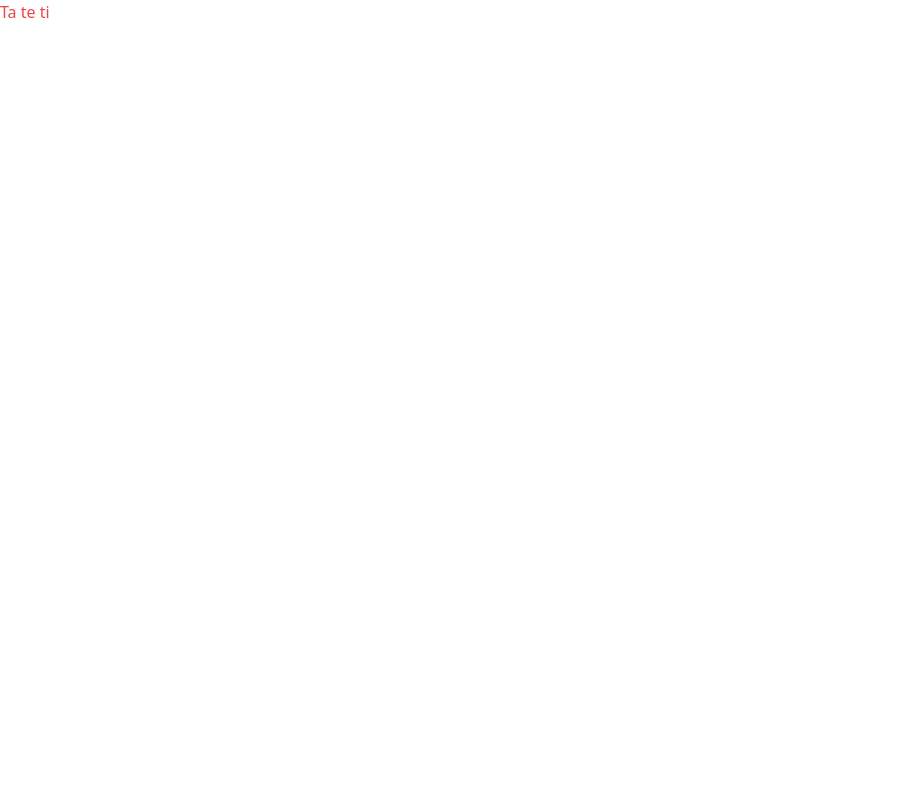
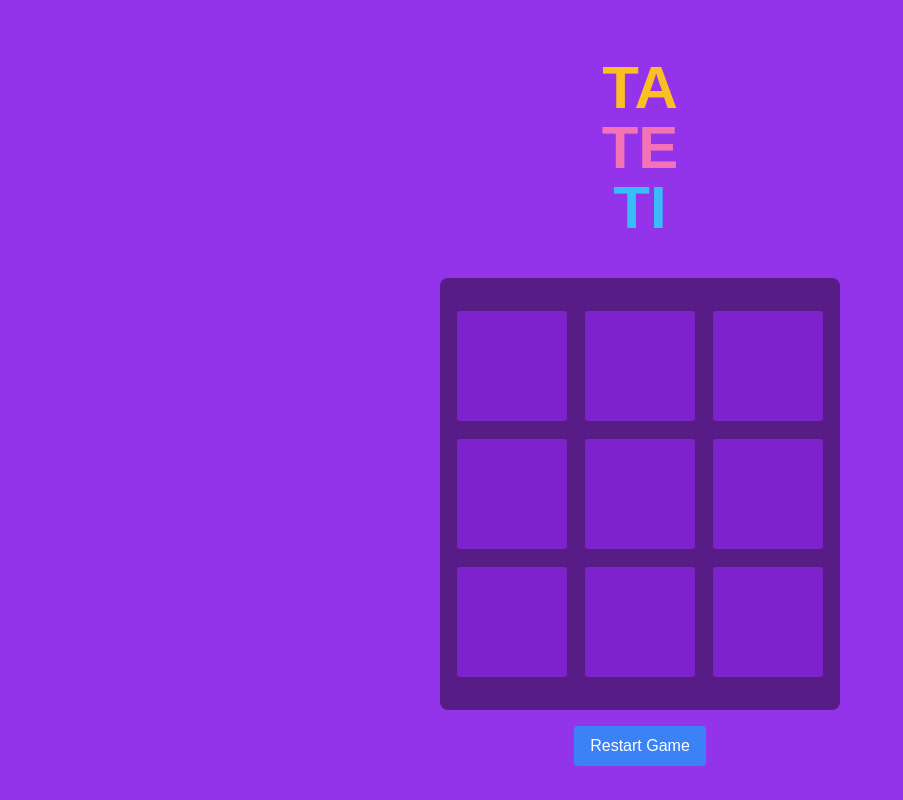
Before and after one commit to ptorterolo/javascript-tateti, a website built with Parcel: page src/index.html in a window 1280 px wide. Shown: the whole page, without its empty margins (0-903 px from the left). Built offline with nearby package versions, Linux system fonts and the light colour scheme.

Commit message:
initial board render, prettier file added

```diff
--- a/src/index.html
+++ b/src/index.html
@@ -3,13 +3,24 @@
     <head>
         <title>Parcel Sandbox</title>
         <meta charset="UTF-8" />
-    <link rel="stylesheet" href="styles.css">
+        <link rel="stylesheet" href="styles.css" />
     </head>
 
-  <body>
-    <h2 class="text-red-500">Ta te ti</h2>
+    <body class="bg-purple-600">
         <div id="app">
+            <h2 class="text-6xl my-10 text-center">
+                <span class="block text-amber-400 font-bold">TA</span>
+                <span class="block text-pink-400 font-bold">TE</span
+                ><span class="block text-sky-400 font-bold">TI</span>
+            </h2>
             <!-- here goes the tic tac toe markup -->
+            <div id="game-status"></div>
+            <div id="game-board"></div>
+            <div id="game-actions" class="text-center">
+                <button id="restart-button" class="btn my-4 bg-blue-500">
+                    Restart Game
+                </button>
+            </div>
         </div>
 
         <script type="module" src="index.js"></script>
--- a/src/index.js
+++ b/src/index.js
@@ -1,7 +1,32 @@
-import "./styles.css";
+import './styles.css'
 class TicTacToeGame {
-
-  constructor() {}
+    constructor() {
+        this.board = Array(9).fill(null)
+        this.restartButton = document.getElementById('restart-button')
+        this.init()
+    }
+    init() {
+        this.renderBoard()
+    }
+    renderBoard() {
+        const boardElement = document.getElementById('game-board')
+        boardElement.classList.add(
+            'grid',
+            'grid-cols-3',
+            'gap-4',
+            'bg-purple-900',
+            'rounded-lg',
+            'py-8',
+            'px-4'
+        )
+        boardElement.innerHTML = ''
+        this.board.forEach((cell, index) => {
+            const cellDiv = document.createElement('div')
+            cellDiv.classList.add('cell')
+            cellDiv.setAttribute('data-index', index)
+            boardElement.appendChild(cellDiv)
+        })
+    }
 }
 
-let game = new TicTacToeGame();
+let game = new TicTacToeGame()
--- a/src/styles.css
+++ b/src/styles.css
@@ -1,3 +1,19 @@
 @tailwind base;
 @tailwind components;
 @tailwind utilities;
+
+@layer components {
+    .cell {
+        @apply w-28 h-28 flex items-center justify-center text-2xl border border-purple-900 cursor-pointer rounded bg-purple-700;
+    }
+    .btn {
+        @apply text-white px-4 py-2 rounded;
+    }
+}
+body {
+    display: flex;
+    justify-content: center;
+    align-items: center;
+    height: 100vh;
+    font-family: Arial, sans-serif;
+}
```
Also changed, not shown: index.html (+2 -0 lines), 2 other files. Lines whose indentation alone changed are shown as unchanged.
